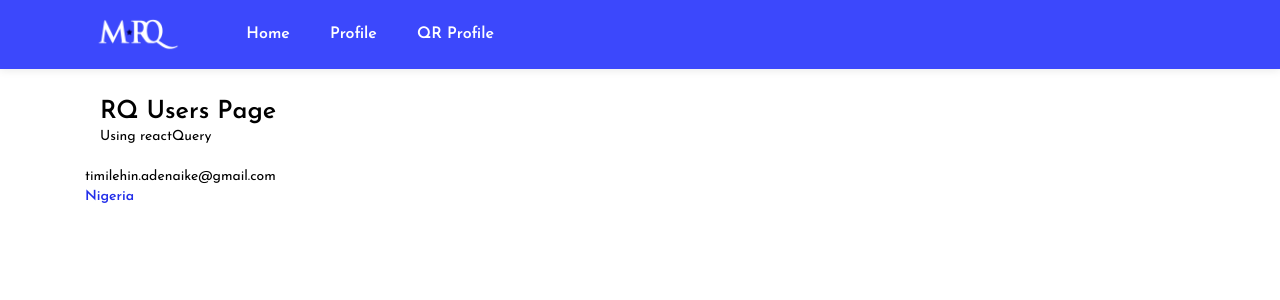
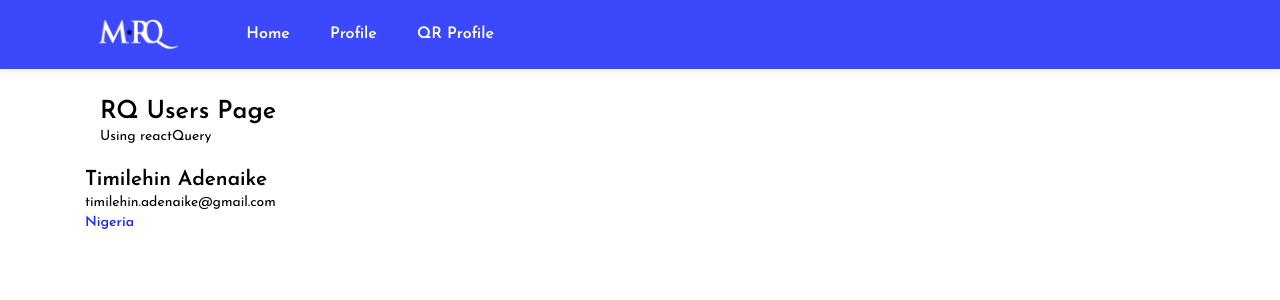
Before and after one commit to Tnaike/mrq-app, a React (Create React App) app: page /rq-user-profile/1 in a window 1280 px wide. Shown: the top 300 px of the page. Built offline with nearby package versions, Linux system fonts and the light colour scheme; data requests are answered from the project's data file.

Commit message:
Update user profile details

```diff
--- a/src/components/RQUserProfile.js
+++ b/src/components/RQUserProfile.js
@@ -25,9 +25,13 @@ const RQUserProfile = () => {
               <h3 className='mb-1'>RQ Users Page</h3>
               <p>Using reactQuery</p>
             </div>
-            <div className='card-cs'>
-              <p className='userEmail'>{user?.data.email}</p>
-              <p className='userLocation'>{user?.data.location}</p>
+            <div className='card-details mt-2'>
+              <h3 className='userName'>{user.data.name}</h3>
+              <p className='userPosition'>{user.position}</p>
+              <div className='card-cs'>
+                <p className='userEmail'>{user?.data.email}</p>
+                <p className='userLocation'>{user?.data.location}</p>
+              </div>
             </div>
           </div>
         </>
```
